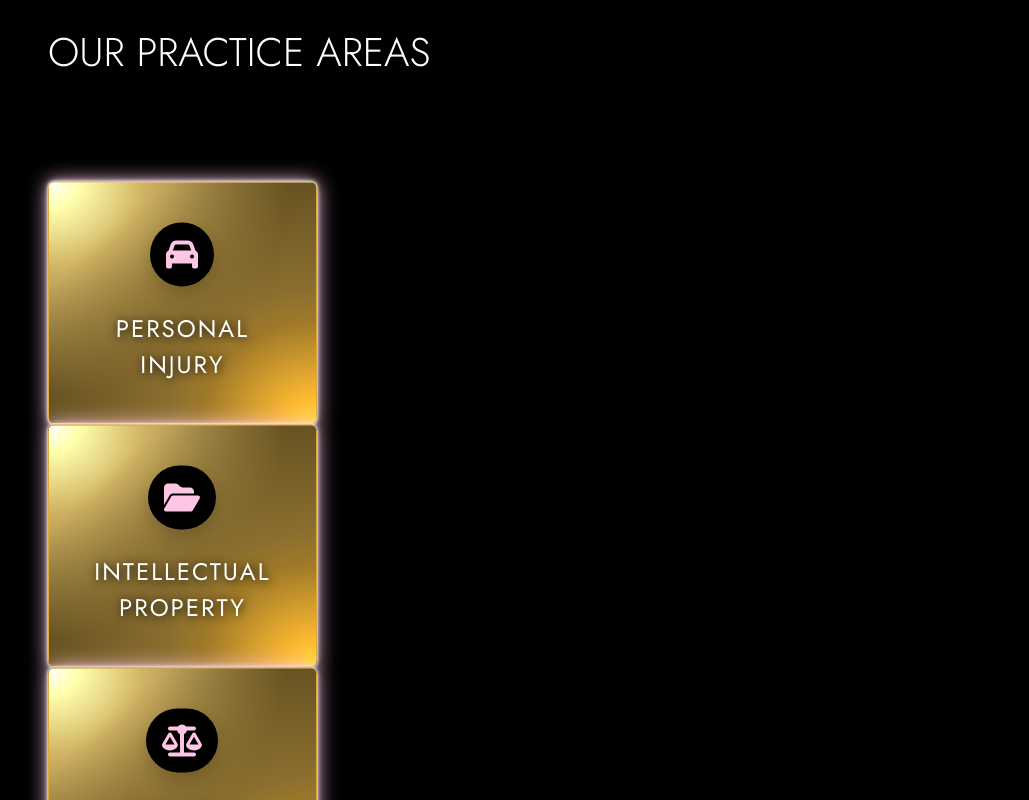
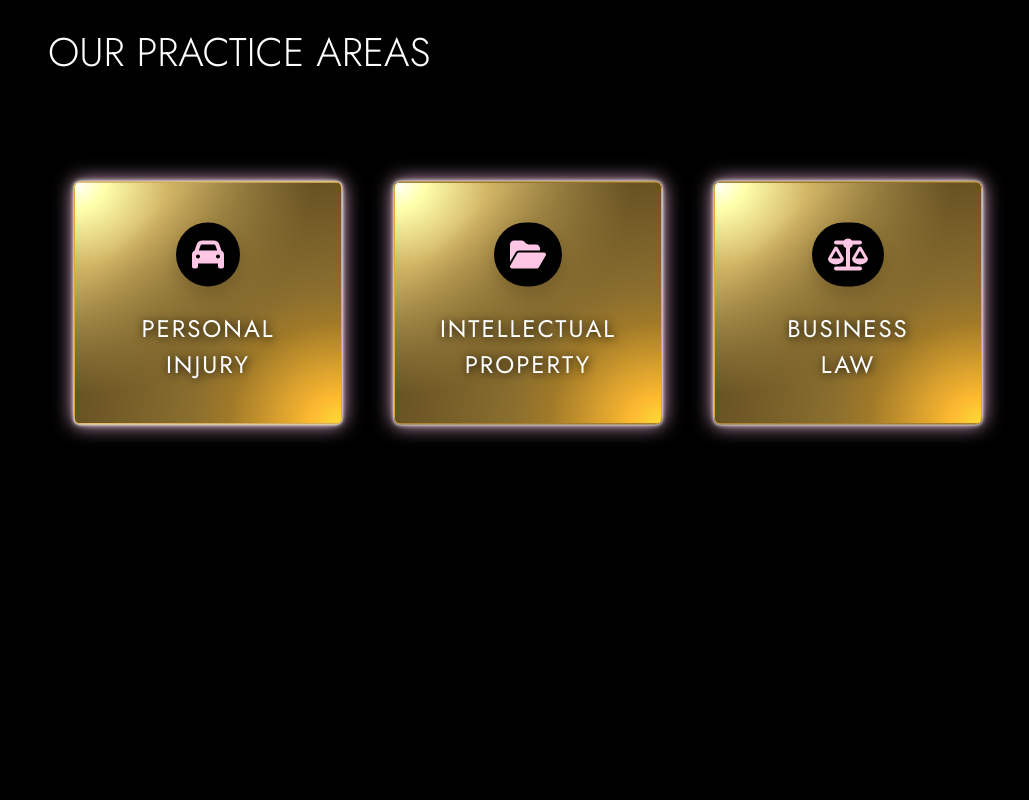
Before and after one commit to alexehouston/pctranlaw, a React (Vite) app: page / in a window 1280 px wide. Shown: the part 820-1620 px from the top of the page, without its empty margins (112-1141 px from the left). Built offline with nearby package versions, Linux system fonts and the light colour scheme.

Commit message:
update css

```diff
--- a/src/Home/Home.css
+++ b/src/Home/Home.css
@@ -186,10 +186,6 @@ iframe .formFooter-heightMask {
     left: 15%;
   }
 
-  .home-services {
-    flex-direction: column;
-  }
-
   .about-text {
     font-size: 1vw;
   }
@@ -218,6 +214,10 @@ iframe .formFooter-heightMask {
     letter-spacing: 2px;
     font-size: 1.5rem !important;
   }
+
+  .testimonial {
+    margin: 0 2rem;
+  }
 }
 
 @media (max-height: 800px) {
@@ -227,7 +227,7 @@ iframe .formFooter-heightMask {
   }
 
   .practices-container {
-    height: 150% !important;
+    height: 140% !important;
   }
 
   #ContactUs {
@@ -252,6 +252,7 @@ iframe .formFooter-heightMask {
   .home-services {
     padding: 0;
     display: flex;
+    flex-direction: column;
     align-items: center;
   }
 
```
